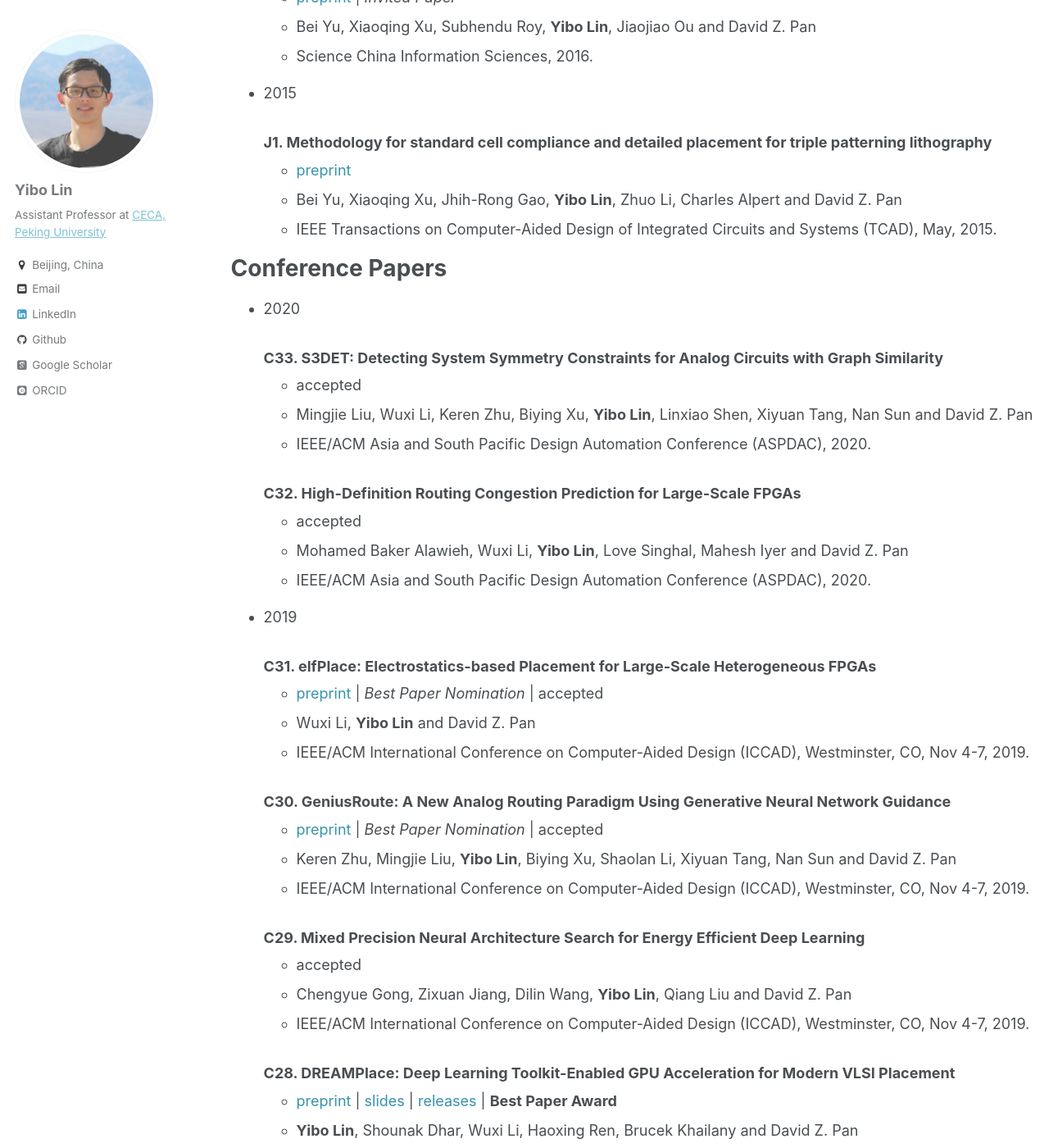
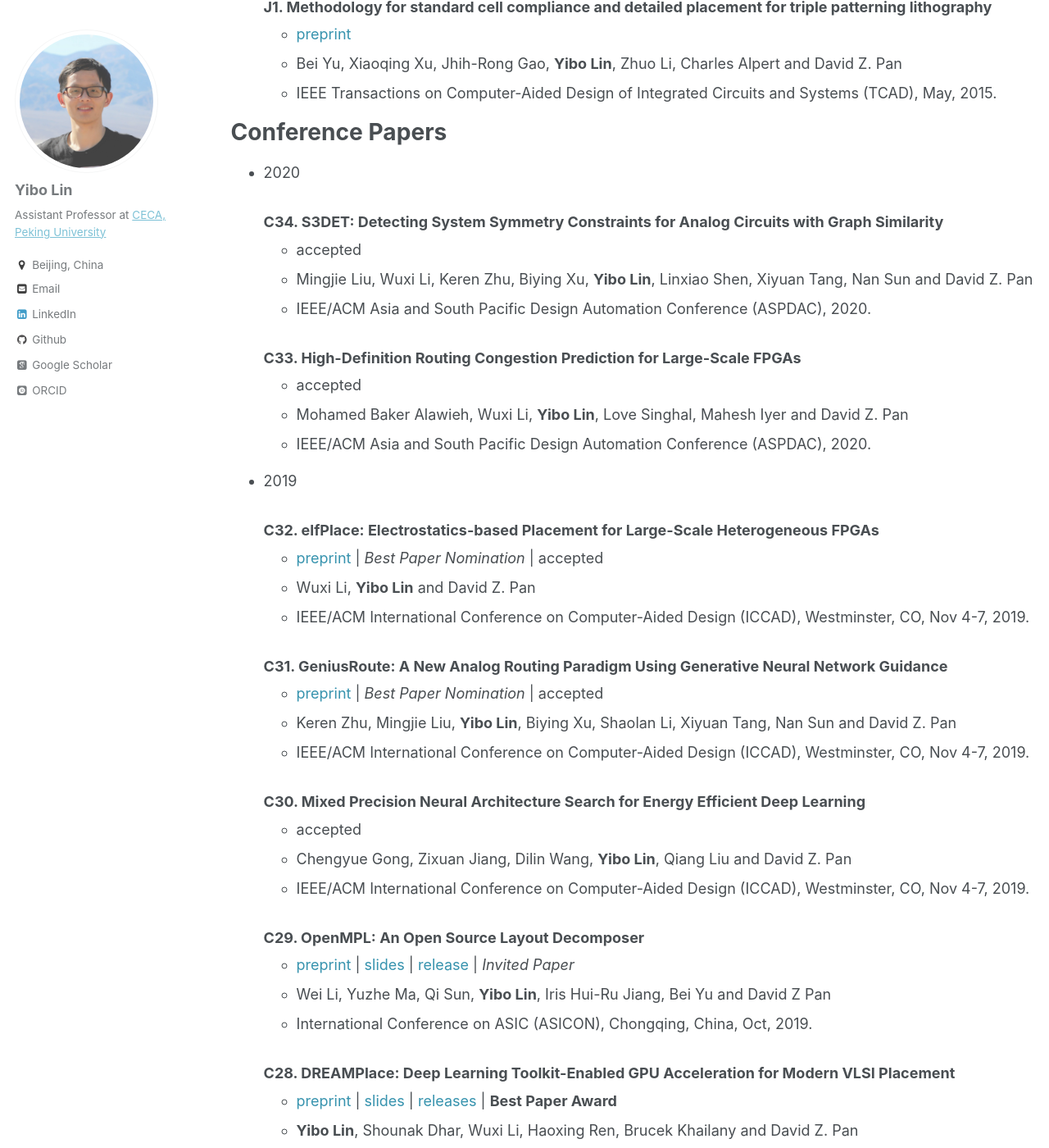
Before and after one commit to limbo018/limbo018.github.io, a Jekyll site: the page built from _pages/publications.md, in a window 1280 px wide and 1400 px high, scrolled down 3204 px. Shown: the whole window at 82% size. Built offline with Jekyll 4.4.1, drawn with Linux system fonts in a browser that asks for light colours; some web fonts are replaced; some of the changed text lies outside the part shown.

Commit message:
fix problem in ref

```diff
--- a/_pages/publications.md
+++ b/_pages/publications.md
@@ -30,20 +30,15 @@ Journal Papers
 
 * 2019
 
-  ### J16. [Lithography Hotspot Detection Using a Double Inception Module Architecture](https://doi.org/10.1117/1.JMM.18.1.013507)
+  ### J15. [Lithography Hotspot Detection Using a Double Inception Module Architecture](https://doi.org/10.1117/1.JMM.18.1.013507)
      * <a href="/publications/papers/HSD_JM32019_Chen.pdf" style="color:#3793ae">preprint</a>
      * Jing Chen, **Yibo Lin**, Yufeng Guo, Maolin Zhang, Mohamed Baker Alawieh and David Z. Pan
      * Journal of Micro/Nanolithography, MEMS, and MOEMS (JM3), 2019.
 
-  ### J15. [Semi-Supervised Hotspot Detection with Self-Paced Multi-Task Learning](https://doi.org/10.1109/TCAD.2019.2912948)
+  ### J14. [Semi-Supervised Hotspot Detection with Self-Paced Multi-Task Learning](https://doi.org/10.1109/TCAD.2019.2912948)
      * <a href="/publications/papers/HSD_TCAD2019_Chen.pdf" style="color:#3793ae">preprint</a>
      * Ying Chen, **Yibo Lin**, Tianyang Gai, Yajuan Su, Yayi Wei and David Z. Pan
      * IEEE Transactions on Computer-Aided Design of Integrated Circuits and Systems (TCAD), 2019.
-
-  ### J14. [OpenMPL: An Open Source Layout Decomposer](https://arxiv.org/abs/1809.07554)
-     * <a href="https://arxiv.org/abs/1809.07554" style="color:#3793ae">preprint</a> \| <a href="/publications/papers/DFM_ASICON2019_Li.slides.pdf" style="color:#3793ae">slides</a> \| <a href="https://github.com/limbo018/OpenMPL" style="color:#3793ae">release</a> \| *Invited Paper*
-     * Wei Li, Yuzhe Ma, Qi Sun, **Yibo Lin**, Iris Hui-Ru Jiang, Bei Yu and David Z Pan
-     * International Conference on ASIC (ASICON), Chongqing, China, Oct, 2019.
 
   ### J13. [Data Efficient Lithography Modeling with Transfer Learning and Active Data Selection](https://doi.org/10.1109/TCAD.2018.2864251)
      * <a href="https://arxiv.org/pdf/1807.03257.pdf" style="color:#3793ae">preprint</a> \| <a href="/publications/papers/DFM_LithoWorkshop2018_Lin.poster.pdf" style="color:#3793ae">poster</a>
@@ -123,32 +118,37 @@ Conference Papers
 
 * 2020
 
-  ### C33. S3DET: Detecting System Symmetry Constraints for Analog Circuits with Graph Similarity
+  ### C34. S3DET: Detecting System Symmetry Constraints for Analog Circuits with Graph Similarity
      * accepted
      * Mingjie Liu, Wuxi Li, Keren Zhu, Biying Xu, **Yibo Lin**, Linxiao Shen, Xiyuan Tang, Nan Sun and David Z. Pan
      * IEEE/ACM Asia and South Pacific Design Automation Conference (ASPDAC), 2020.
 
-  ### C32. High-Definition Routing Congestion Prediction for Large-Scale FPGAs
+  ### C33. High-Definition Routing Congestion Prediction for Large-Scale FPGAs
      * accepted
      * Mohamed Baker Alawieh, Wuxi Li, **Yibo Lin**, Love Singhal, Mahesh Iyer and David Z. Pan
      * IEEE/ACM Asia and South Pacific Design Automation Conference (ASPDAC), 2020.
 
 * 2019
 
-  ### C31. elfPlace: Electrostatics-based Placement for Large-Scale Heterogeneous FPGAs
+  ### C32. elfPlace: Electrostatics-based Placement for Large-Scale Heterogeneous FPGAs
      * <a href="/publications/papers/PLACE_ICCAD2019_Li.pdf" style="color:#3793ae">preprint</a> \| *Best Paper Nomination* \| accepted
      * Wuxi Li, **Yibo Lin** and David Z. Pan
      * IEEE/ACM International Conference on Computer-Aided Design (ICCAD), Westminster, CO, Nov 4-7, 2019.
 
-  ### C30. GeniusRoute: A New Analog Routing Paradigm Using Generative Neural Network Guidance
+  ### C31. GeniusRoute: A New Analog Routing Paradigm Using Generative Neural Network Guidance
      * <a href="/publications/papers/ANALOG_ICCAD2019_Zhu.pdf" style="color:#3793ae">preprint</a> \| *Best Paper Nomination* \| accepted
      * Keren Zhu, Mingjie Liu, **Yibo Lin**, Biying Xu, Shaolan Li, Xiyuan Tang, Nan Sun and David Z. Pan
      * IEEE/ACM International Conference on Computer-Aided Design (ICCAD), Westminster, CO, Nov 4-7, 2019.
 
-  ### C29. Mixed Precision Neural Architecture Search for Energy Efficient Deep Learning
+  ### C30. Mixed Precision Neural Architecture Search for Energy Efficient Deep Learning
      * accepted
      * Chengyue Gong, Zixuan Jiang, Dilin Wang, **Yibo Lin**, Qiang Liu and David Z. Pan
      * IEEE/ACM International Conference on Computer-Aided Design (ICCAD), Westminster, CO, Nov 4-7, 2019.
+
+  ### C29. [OpenMPL: An Open Source Layout Decomposer](https://arxiv.org/abs/1809.07554)
+     * <a href="https://arxiv.org/abs/1809.07554" style="color:#3793ae">preprint</a> \| <a href="/publications/papers/DFM_ASICON2019_Li.slides.pdf" style="color:#3793ae">slides</a> \| <a href="https://github.com/limbo018/OpenMPL" style="color:#3793ae">release</a> \| *Invited Paper*
+     * Wei Li, Yuzhe Ma, Qi Sun, **Yibo Lin**, Iris Hui-Ru Jiang, Bei Yu and David Z Pan
+     * International Conference on ASIC (ASICON), Chongqing, China, Oct, 2019.
 
   ### C28. [DREAMPlace: Deep Learning Toolkit-Enabled GPU Acceleration for Modern VLSI Placement](https://doi.org/10.1145/3316781.3317803)
      * <a href="/publications/papers/PLACE_DAC2019_Lin.pdf" style="color:#3793ae">preprint</a> \| <a href="/publications/papers/PLACE_DAC2019_Lin.slides.pptx" style="color:#3793ae">slides</a> \| <a href="https://github.com/limbo018/DREAMPlace" style="color:#3793ae">releases</a> \| **Best Paper Award**
--- a/ref/publications.bib
+++ b/ref/publications.bib
@@ -370,7 +370,7 @@
 @inproceedings{DFM_ASICON2019_Li,
     title={OpenMPL: An Open Source Layout Decomposer},
     author={Li, Wei and Ma, Yuzhe and Sun, Qi and Lin, Yibo and Jiang, Iris Hui-Ru and Yu, Bei and Pan, David Z},
-    journal=asicon,
+    booktitle=asicon,
     year={2019},
     organization={IEEE},
     month={October},
```
Also changed, not shown: _includes/publications_cv.md (+9 -9 lines), 4 other files.
